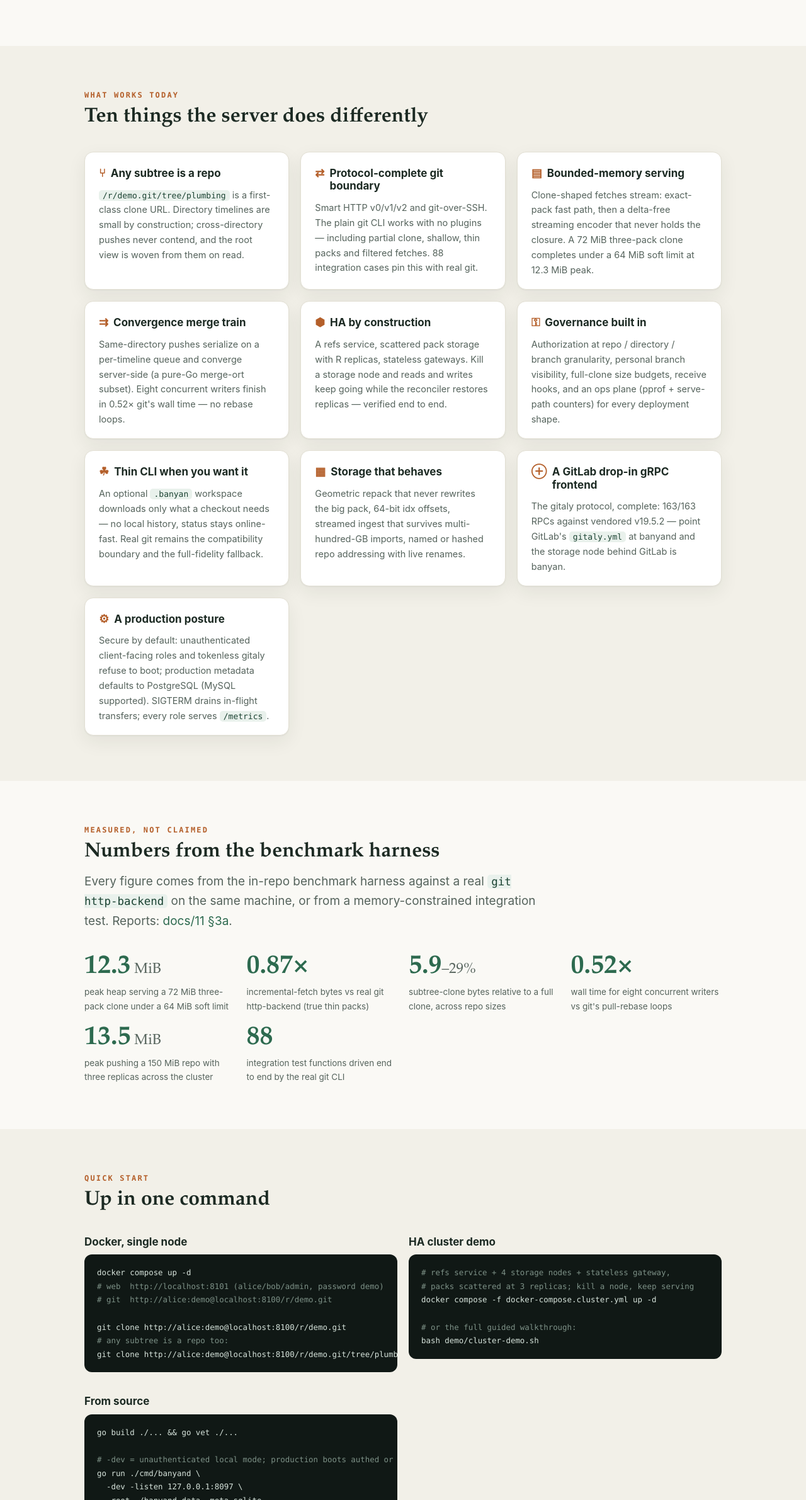
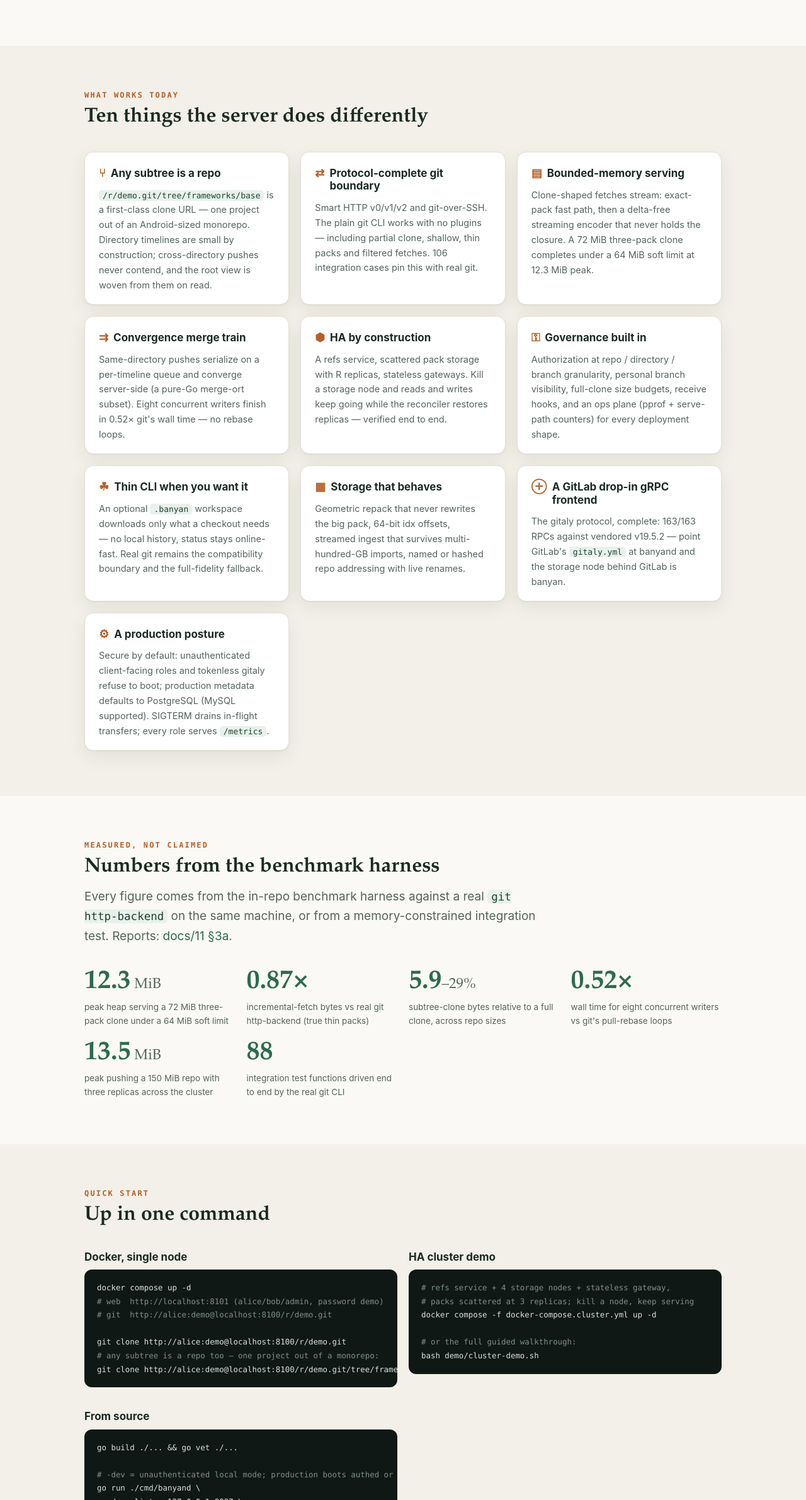
Before and after one commit to banyan-vcs/banyan-vcs.github.io, a plain HTML site: page index.html in a window 1280 px wide. Shown: the part 1653-4035 px from the top of the page at 63% size. Drawn offline with Linux system fonts and the light colour scheme.

Commit message:
site: demo subtrees with an Android-shaped monorepo
Swap the tree/plumbing example URL for tree/frameworks/base framed as
one project out of an Android-sized monorepo, and refresh the pinned
integration-case count (88 -> 106).

```diff
--- a/index.html
+++ b/index.html
@@ -148,13 +148,14 @@
     </div>
     <div class="grid">
       <div class="card"><h3><span class="glyph">⑂</span>Any subtree is a repo</h3>
-        <p><code>/r/demo.git/tree/plumbing</code> is a first-class clone URL.
-        Directory timelines are small by construction; cross-directory pushes
-        never contend, and the root view is woven from them on read.</p></div>
+        <p><code>/r/demo.git/tree/frameworks/base</code> is a first-class clone
+        URL — one project out of an Android-sized monorepo. Directory
+        timelines are small by construction; cross-directory pushes never
+        contend, and the root view is woven from them on read.</p></div>
       <div class="card"><h3><span class="glyph">⇄</span>Protocol-complete git boundary</h3>
         <p>Smart HTTP v0/v1/v2 and git-over-SSH. The plain git CLI works with
         no plugins — including partial clone, shallow, thin packs and
-        filtered fetches. 88 integration cases pin this with real git.</p></div>
+        filtered fetches. 106 integration cases pin this with real git.</p></div>
       <div class="card"><h3><span class="glyph">▤</span>Bounded-memory serving</h3>
         <p>Clone-shaped fetches stream: exact-pack fast path, then a
         delta-free streaming encoder that never holds the closure. A 72 MiB
@@ -233,8 +234,8 @@
 # git  http://alice:demo@localhost:8100/r/demo.git</span>
 
 git clone http://alice:demo@localhost:8100/r/demo.git
-<span class="c"># any subtree is a repo too:</span>
-git clone http://alice:demo@localhost:8100/r/demo.git/tree/plumbing</code></pre>
+<span class="c"># any subtree is a repo too — one project out of a monorepo:</span>
+git clone http://alice:demo@localhost:8100/r/demo.git/tree/frameworks/base</code></pre>
       </div>
       <div>
         <h3>HA cluster demo</h3>
```
Also changed, not shown: zh-cn/index.html (+4 -4 lines).
